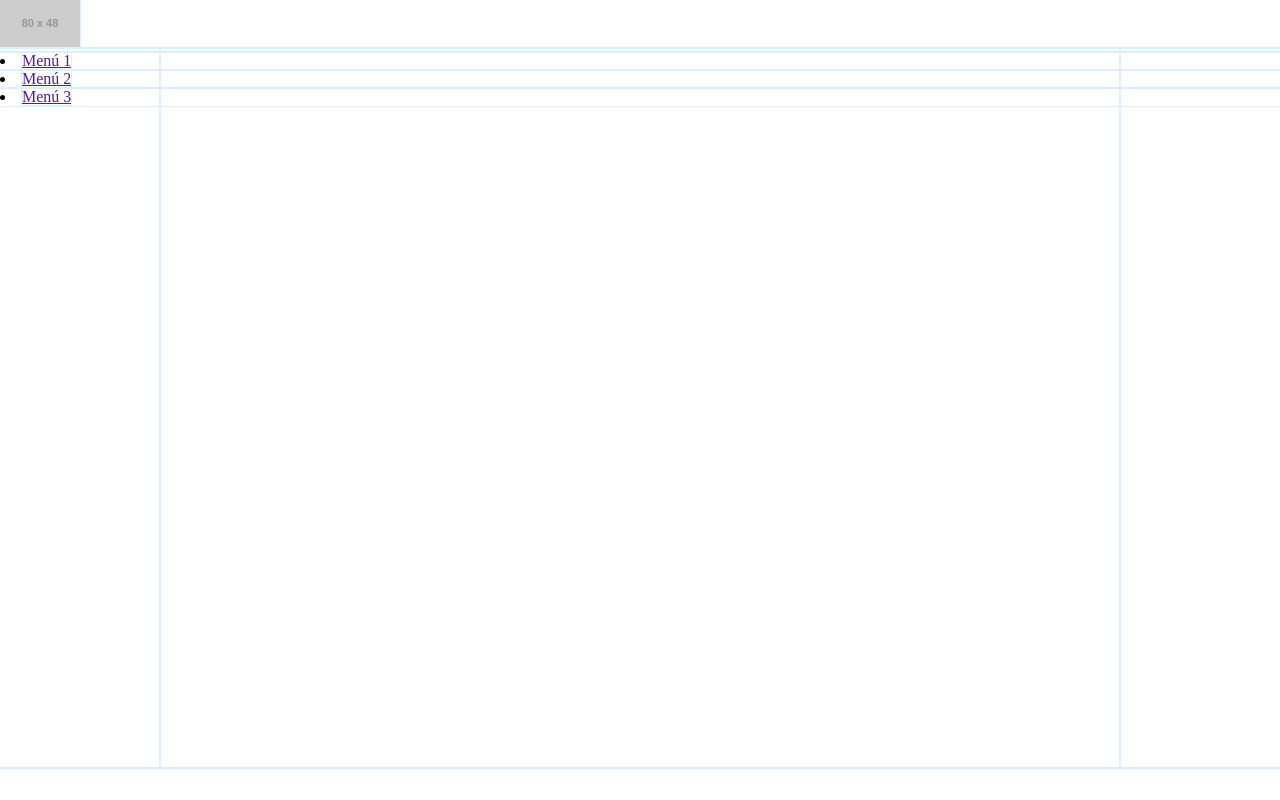
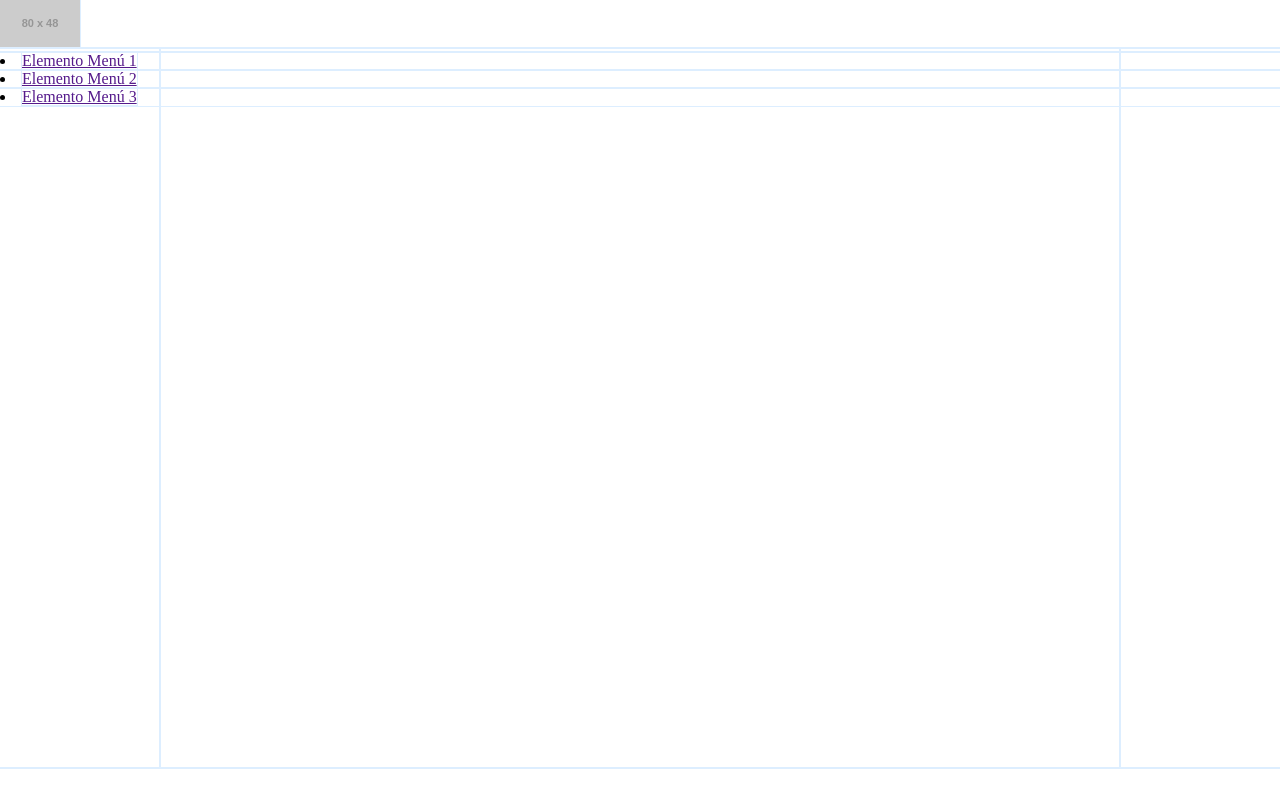
Before and after one commit to furenku/centro-clase-programacion-3o-2023, a plain HTML site: page 02-holy-grail/index.html in a window 1280 px wide. Drawn offline with Linux system fonts and the light colour scheme; placeholder pictures from the web are drawn by us.

Commit message:
cambios para ejemplo de uso git

```diff
--- a/02-holy-grail/index.html
+++ b/02-holy-grail/index.html
@@ -23,10 +23,10 @@
 
         <!-- nav#menu -->
         <nav id="menu">
-        <!-- (li>a{Menú $})*3 -->
-        <li><a href="">Menú 1</a></li>
-        <li><a href="">Menú 2</a></li>
-        <li><a href="">Menú 3</a></li>
+        <!-- (li>a{Elemento Menú $})*3 -->
+        <li><a href="">Elemento Menú 1</a></li>
+        <li><a href="">Elemento Menú 2</a></li>
+        <li><a href="">Elemento Menú 3</a></li>
 
         </nav>
 
```
